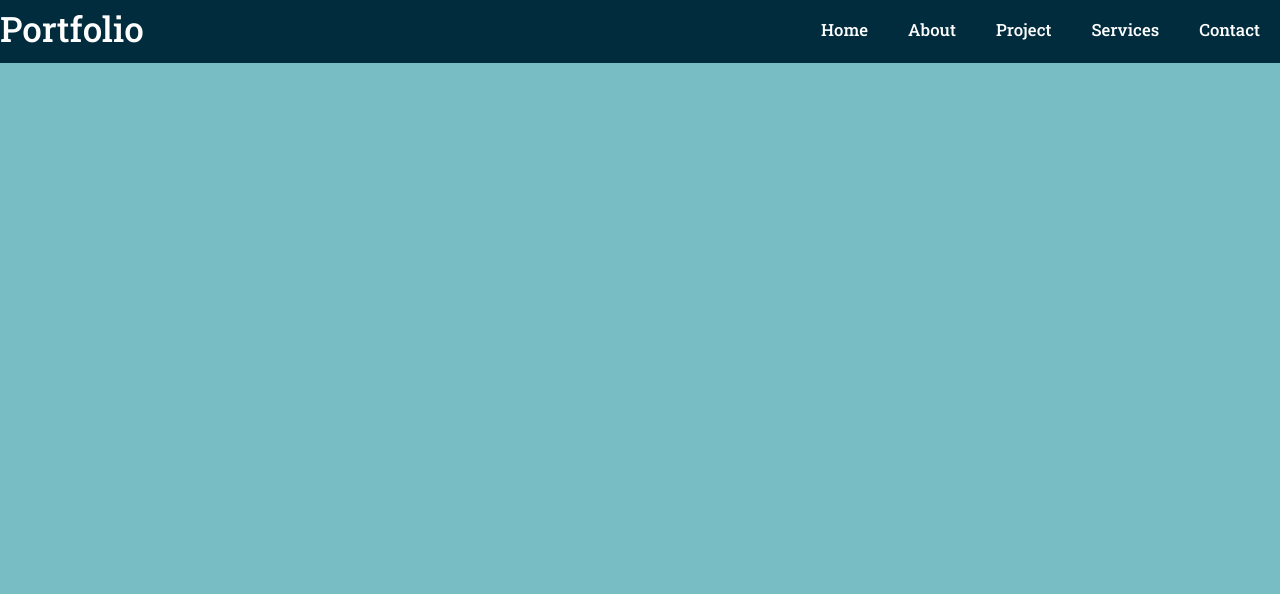
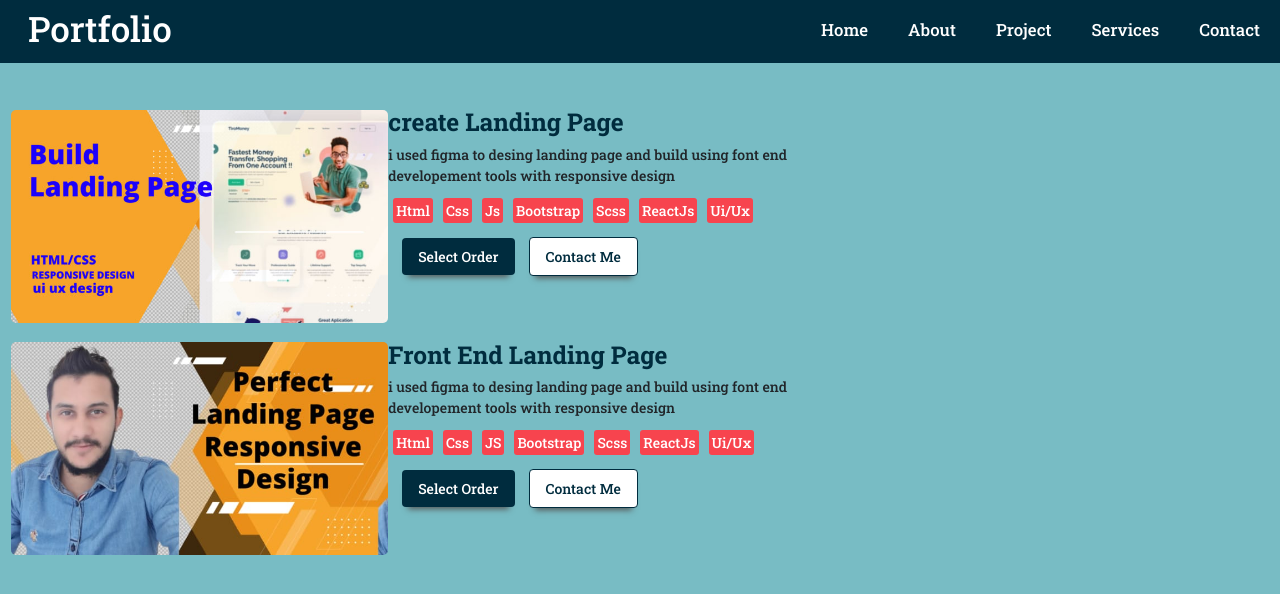
Before and after one commit to Kader1680/Potfolio-Website, a React (Create React App) app in the folder app/: page /Potfolio-Website/Services in a window 1280 px wide. Shown: the top 594 px of the page. Built offline with nearby package versions, Linux system fonts and the light colour scheme.

Commit message:
add router

```diff
--- a/app/src/App.js
+++ b/app/src/App.js
@@ -6,6 +6,7 @@ import Home from './component/home/home';
 import About from './component/about/about';
 import Project from './component/project/project';
 import Contact from './component/contact/contact';
+import Service from './component/service/service';
 function App() {
   return (
 
@@ -18,6 +19,7 @@ function App() {
                     <Route path="/Potfolio-Website" element={<Home  />} />
                     <Route path="/Potfolio-Website/About" element={<About  />} />
                     <Route path="/Potfolio-Website/Project" element={<Project  />} />
+                    <Route path="/Potfolio-Website/Services" element={<Service  />} />
                     <Route path="/Potfolio-Website/Contact" element={<Contact  />} />
               </Routes>
             </Router>
--- a/app/src/Data.js
+++ b/app/src/Data.js
@@ -30,4 +30,22 @@ export const Data = [
         img : react,
         source:"https://github.com/Kader1680/Student-System-OOP-C-"
     },
+    {
+        title: "Todo List React Js",
+        langage : "html",
+        img : react,
+        source:"https://github.com/Kader1680/Student-System-OOP-C-"
+    },
+    {
+        title: "CoffeeShop Website",
+        langage : "html",
+        img : react,
+        source:"https://github.com/Kader1680/Student-System-OOP-C-"
+    },
+    {
+        title: "albert Website",
+        langage : "html",
+        img : react,
+        source:"https://github.com/Kader1680/Student-System-OOP-C-"
+    },
 ]
--- a/app/src/component/home/home.css
+++ b/app/src/component/home/home.css
@@ -82,7 +82,7 @@ body{
 
 }
 .fa-download{
-    color: #14479a;
+    color: #002C3E;
     background-color: transparent;
 }
 
--- a/app/src/component/home/home.jsx
+++ b/app/src/component/home/home.jsx
@@ -4,10 +4,10 @@ import  "./home.css"
 export default function Home() {
   return (
     <div  class="row home">
-        <div className='col-xs-12 col-sm-12 col-md-6 col-lg-6 col-xl-6'>
+        <div className='col-xs-12 col-sm-12 col-md-12 col-lg-6 col-xl-6'>
             <img src={own} />
         </div>
-        <div className='col-xs-12 col-sm-12 col-md-6 col-lg-6 col-xl-6'>
+        <div className='col-xs-12 col-sm-12 col-md-12 col-lg-6 col-xl-6'>
             <h1>AbdelKader Ould Hennia</h1>
             <p>Web Designer & Software Developer</p>
             <a class=" resume text-decoration-none text-black" href="https://drive.google.com/file/d/1KlBNLR2yty75Rw8goF-LJdtnm2ZPGydA/view?usp=drive_link" download>
@@ -15,11 +15,9 @@ export default function Home() {
                 <i class="ms-2 fa-solid fa-download"></i>
             </a>
             <div className='social'>
-                  <i class="fa-brands fa-linkedin"></i>
-                  <i class="fa-brands fa-github"></i>
-                  <i class="fa-solid fa-envelope"></i>
-                  <i class="fa-brands fa-whatsapp"></i>
-                  <i class="fa-brands fa-facebook"></i>
+                  <a href="https://www.linkedin.com/in/abdelkader-ould-hennia/" target='_blank'><i class="fa-brands fa-linkedin"></i></a>
+                  <a href="https://www.facebook.com/baghdad.ouldhennia.9" target='_blank'><i class="fa-brands fa-facebook"></i></a>
+                  <a href='https://github.com/Kader1680' target='_blank'><i class="fa-brands fa-github"></i></a>
             </div>
         </div>
     </div>
--- a/app/src/component/navbar/navbar.css
+++ b/app/src/component/navbar/navbar.css
@@ -6,7 +6,10 @@
     align-items: center;
     width: 100%;
 }
+.Title{
 
+    margin-left: 2rem;
+}
 .Title h1 {
     font-size: 2.5rem;
     cursor: pointer;
--- a/app/src/component/project/field.css
+++ b/app/src/component/project/field.css
@@ -20,6 +20,7 @@
     background-color: #f7f8f3;
     width: 100%;
     padding: 5px 10px;
+    margin: 1rem 0;
 }
 
 .square h3{
--- /dev/null
+++ b/app/src/component/service/service.css
@@ -0,0 +1,67 @@
+@media(max-width:767px){
+
+    .service .fild img{
+        width: 100%;
+    }
+    .langage{
+
+    }
+    .langage span{
+
+    }
+}
+@media(min-width:768px){
+    .service .fild{
+        display: flex;
+        align-items: center;
+    }
+    .service .fild img{
+        width: 30%;
+    }
+    .details p{
+        width: 60%;
+    }
+}
+.service .fild{
+    margin-top: 1rem;
+}
+.service .fild img{
+    border-radius: 5px;
+    -webkit-border-radius: 5px;
+    -moz-border-radius: 5px;
+    -ms-border-radius: 5px;
+    -o-border-radius: 5px;
+}
+.service{
+    margin: 30px auto;
+    width: 100%;
+}
+.details h2{
+    color: #002C3E;
+
+}
+
+.langage span{
+    background-color: #f7444e;
+    margin: 0px 5px;
+    padding: 3px;
+    color: white;
+    border-radius: 3px;
+    -webkit-border-radius: 3px;
+    -moz-border-radius: 3px;
+    -ms-border-radius: 3px;
+    -o-border-radius: 3px;
+}
+.details button{
+    border: 0;
+    margin-left: 1rem;
+}
+.details .cnt{
+    background-color: white;
+    border: 1px solid #002C3E;
+    color: #002C3E;
+}
+.details button{
+    border: 0;
+    margin-left: 1rem;
+}
--- /dev/null
+++ b/app/src/component/service/service.jsx
@@ -0,0 +1,48 @@
+import ser1 from "../../assests/be-your-html-css-bootstrap-and-javascript-coder.jpg"
+import ser2 from "../../assests/build-a-responsive-landing-page-in-20-hours.jpg"
+
+import React from 'react'
+import "./service.css"
+export default function Service() {
+    return (
+    <div class="service row">
+        <div className='fild col-xs-12 col-sm-12 col-md-12 col-lg-12 col-xl-12'>
+            <img src={ser1} />
+            <div class="details">
+                <h2 class="fw-bolder fs-3">create Landing Page</h2>
+                <p>i used figma to desing landing page and build using font end developement tools with responsive design  </p>
+                <div class="langage">
+
+                    <span>Html</span>
+                    <span>Css</span>
+                    <span>Js</span>
+                    <span>Bootstrap</span>
+                    <span>Scss</span>
+                    <span>ReactJs</span>
+                    <span>Ui/Ux</span>
+                </div>
+                <button>Select Order</button>
+                <button className="cnt">Contact Me</button>
+            </div>
+        </div>
+        <div className='fild col-xs-12 col-sm-12 col-md-12 col-lg-12 col-xl-12'>
+            <img src={ser2} />
+            <div class="details">
+                <h2 class="fw-bolder fs-3">Front End Landing Page</h2>
+                <p>i used figma to desing landing page and build using font end developement tools with responsive design  </p>
+                <div class="langage">
+                    <span>Html</span>
+                    <span>Css</span>
+                    <span>JS</span>
+                    <span>Bootstrap</span>
+                    <span>Scss</span>
+                    <span>ReactJs</span>
+                    <span>Ui/Ux</span>
+                </div>
+                <button>Select Order</button>
+                <button className="cnt">Contact Me</button>
+            </div>
+        </div>
+    </div>
+    )
+}
```
Also changed, not shown: app/src/component/footer/footer.jsx (+6 -3 lines), app/src/assests/be-your-html-css-bootstrap-and-javascript-coder.jpg (added), app/src/assests/build-a-responsive-landing-page-in-20-hours.jpg (added), app/src/component/footer/footer.css (added).
